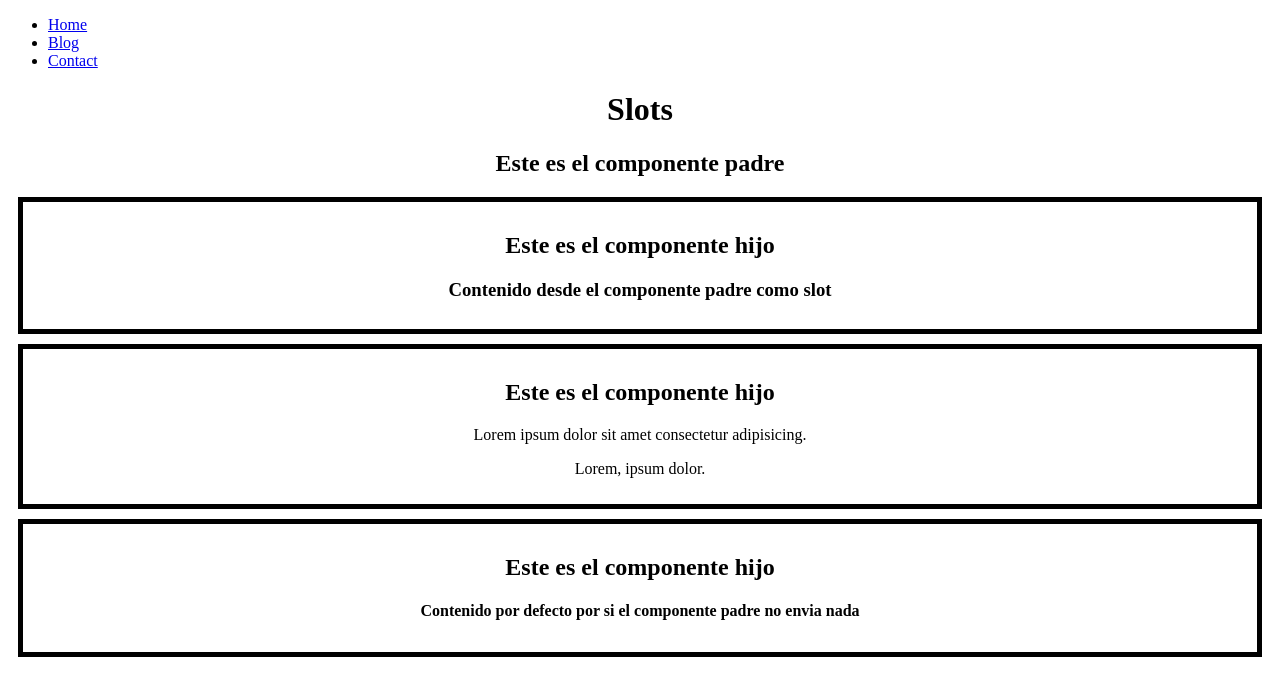
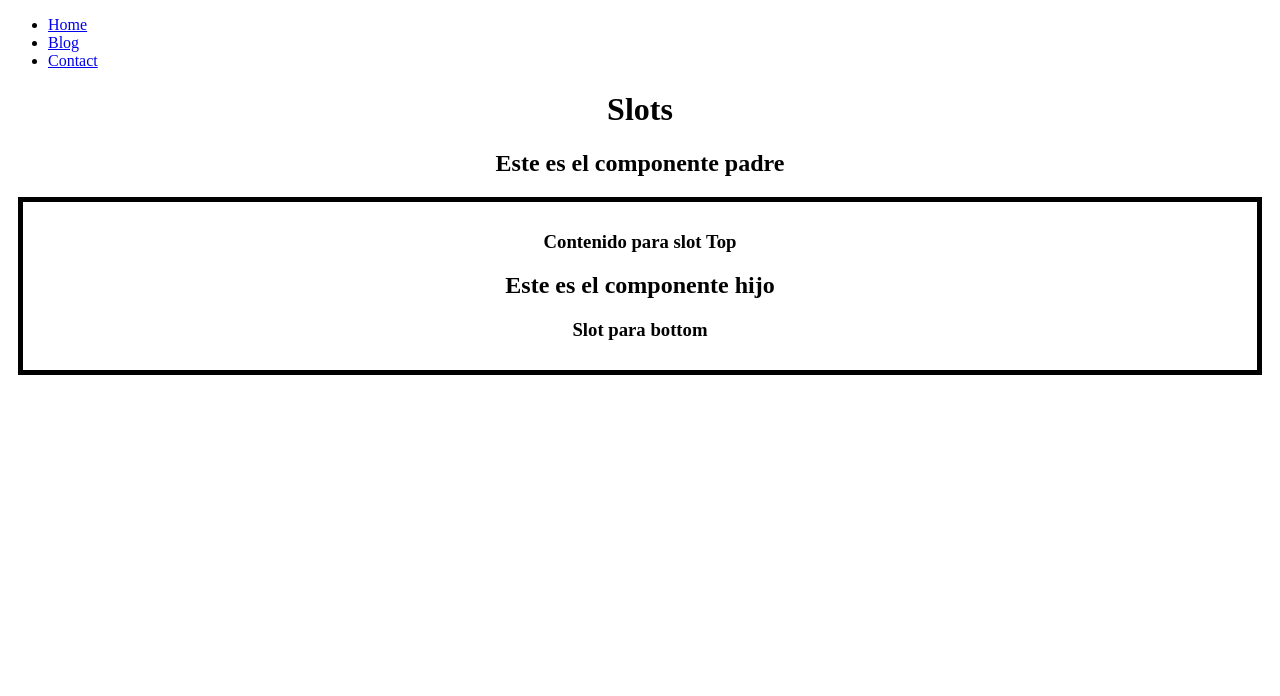
Before and after one commit to arelys25/curso-vue.js, a Vue app: page / in a window 1280 px wide. Shown: the top 696 px of the page. Built offline with nearby package versions, Linux system fonts and the light colour scheme.

Commit message:
los slots tambien pueden llevar un nombre para poder tener varios slots con diferente contenido y que puedan ser usados en momentos diferentes

```diff
--- a/src/App.vue
+++ b/src/App.vue
@@ -12,16 +12,19 @@
     <h2>Este es el componente padre</h2>
 
     <ChildComponent>
-      <!-- este contenido solo se mostrará si hay un slot en el componenente hijo  -->
-      <h3>Contenido desde el componente padre como slot</h3>
+      <!-- aquí irá todo lo que se pondrá en el slot con name top -->
+      <template v-slot:top>
+        <!-- este contenido solo se mostrará si hay un slot en el componenente hijo  -->
+        <h3>Contenido para slot Top</h3>
+      </template>
+
+      <!-- aquí irá todo lo que se pondrá en el slot con name bottom -->
+      <template v-slot:bottom>
+        <!-- este contenido solo se mostrará si hay un slot en el componenente hijo  -->
+        <h3>Slot para bottom</h3>
+      </template>
     </ChildComponent>
 
-    <ChildComponent>
-      <p>Lorem ipsum dolor sit amet consectetur adipisicing.</p>
-      <p>Lorem, ipsum dolor.</p>
-    </ChildComponent>
-
-    <ChildComponent></ChildComponent>
   </div>
 </template>
 
--- a/src/components/ChildComponent.vue
+++ b/src/components/ChildComponent.vue
@@ -1,11 +1,12 @@
 <template>
     <div class="child">
+        <!-- slot ayuda a pegar todo un bloque de codigo html desde el componente padre  -->
+        <slot name="top"></slot>
         <h2>Este es el componente hijo</h2>
 
-        <!-- slot ayuda a pegar todo un bloque de codigo html desde el componente padre  -->
-        <slot>
-            <h4>Contenido por defecto por si el componente padre no envia nada</h4>
-        </slot>
+        <!-- personalización de slots -->
+        <slot name="bottom"></slot>
+
     </div>
 
 </template>
```
